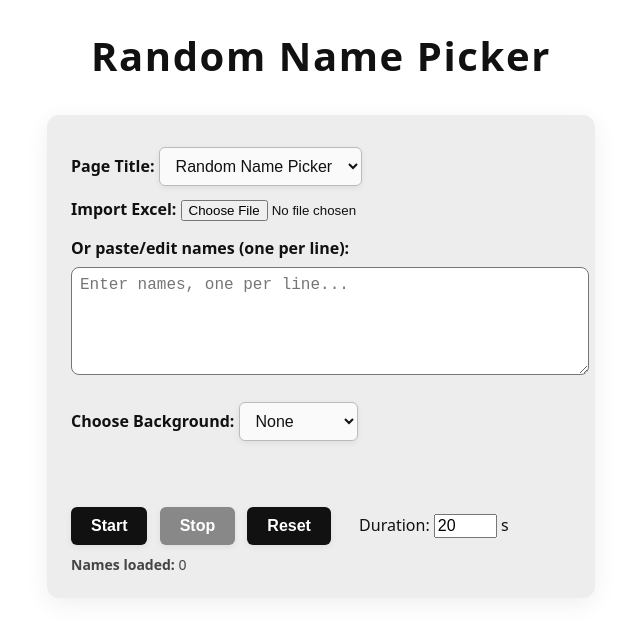
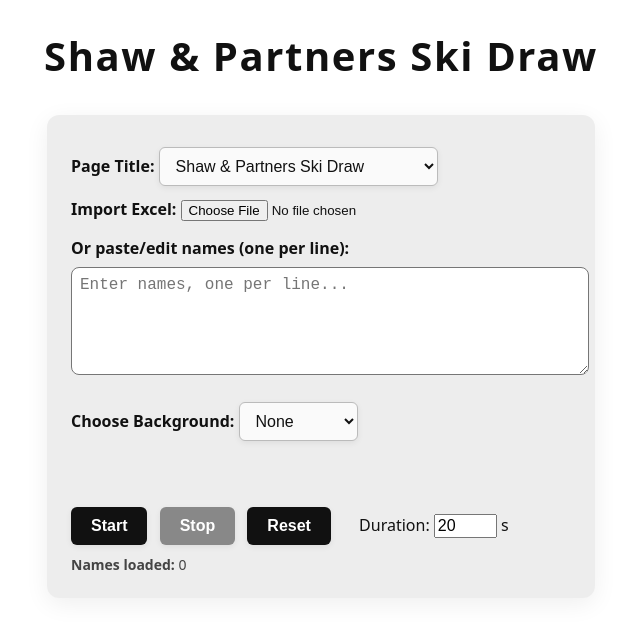
Before and after one commit to js976999/winner, a plain HTML site: page index.html in a window 1280 px wide. Shown: the whole page, without its empty margins (319-959 px from the left). Drawn offline with Linux system fonts and the light colour scheme.

Commit message:
Update index.html

```diff
--- a/index.html
+++ b/index.html
@@ -2,7 +2,7 @@
 <html lang="en">
 <head>
   <meta charset="UTF-8">
-  <title>Random Name Picker</title>
+  <title>Shaw & Partners Ski Draw</title>
   <meta name="viewport" content="width=device-width, initial-scale=1.0">
   <!-- SheetJS for Excel import -->
   <script src="https://cdn.sheetjs.com/xlsx-latest/package/dist/xlsx.full.min.js"></script>
@@ -174,11 +174,16 @@
   </style>
 </head>
 <body>
-  <div id="page-title" class="page-title">Random Name Picker</div>
+  <div id="page-title" class="page-title">Shaw & Partners Ski Draw</div>
   <div class="controls">
     <div style="margin-bottom: 12px;">
       <label><b>Page Title: </b>
-        <select id="title-select"></select>
+        <select id="title-select">
+          <option value="0">Shaw & Partners Ski Draw</option>
+          <option value="1">Shaw and Partners Paddle Draw</option>
+          <option value="2">Race One Board Draw</option>
+          <option value="3">Ben Jamin Hewitt Draw</option>
+        </select>
       </label>
     </div>
     <div style="margin-bottom: 16px;">
@@ -214,16 +219,10 @@
   <script>
     // Title options
     const TITLE_OPTIONS = [
-      "Random Name Picker",
-      "Lucky Draw",
-      "Prize Winner",
-      "Raffle Selector",
-      "Who is Next?",
-      "Today's Winner",
-      "Wheel of Names",
-      "Team Draw",
-      "Giveaway Winner",
-      "🎉 Special Draw 🎉"
+      "Shaw & Partners Ski Draw",
+      "Shaw and Partners Paddle Draw",
+      "Race One Board Draw",
+      "Ben Jamin Hewitt Draw"
     ];
 
     // Preset backgrounds (match your /images/ files)
@@ -279,18 +278,12 @@
 
     // ---- Title dropdown ----
     function renderTitleDropdown() {
-      $titleSelect.innerHTML = "";
-      TITLE_OPTIONS.forEach((t, i) => {
-        let opt = document.createElement("option");
-        opt.value = i;
-        opt.textContent = t;
-        $titleSelect.appendChild(opt);
-      });
       $titleSelect.value = titleIdx;
     }
     $titleSelect.onchange = function() {
       titleIdx = parseInt($titleSelect.value);
       $pageTitle.textContent = TITLE_OPTIONS[titleIdx];
+      document.title = TITLE_OPTIONS[titleIdx];
       localStorage.setItem(LS.title, titleIdx);
     };
 
@@ -338,6 +331,7 @@
       }
       document.body.style.color = isDark ? "#fff" : "#111";
       $pageTitle.style.color = isDark ? "#fff" : "#111";
+      document.title = TITLE_OPTIONS[titleIdx];
       document.documentElement.style.setProperty("--winner-bg", bg && bg.url ? `url('${bg.url}') center/cover no-repeat` : "#fff");
       document.documentElement.style.setProperty("--winner-banner-bg", isDark ? "#222" : "#fff");
       document.documentElement.style.setProperty("--winner-banner-color", isDark ? "#fff" : "#111");
@@ -357,6 +351,7 @@
       $duration.value = duration;
       $loadedCount.textContent = names.length;
       $pageTitle.textContent = TITLE_OPTIONS[titleIdx];
+      document.title = TITLE_OPTIONS[titleIdx];
       renderTitleDropdown();
       renderBgDropdown();
     }
@@ -561,8 +556,6 @@
 
     // Initial state
     reset();
-
-    // First render for title and backgrounds
     renderTitleDropdown();
     renderBgDropdown();
     updateBgTheme();
```
